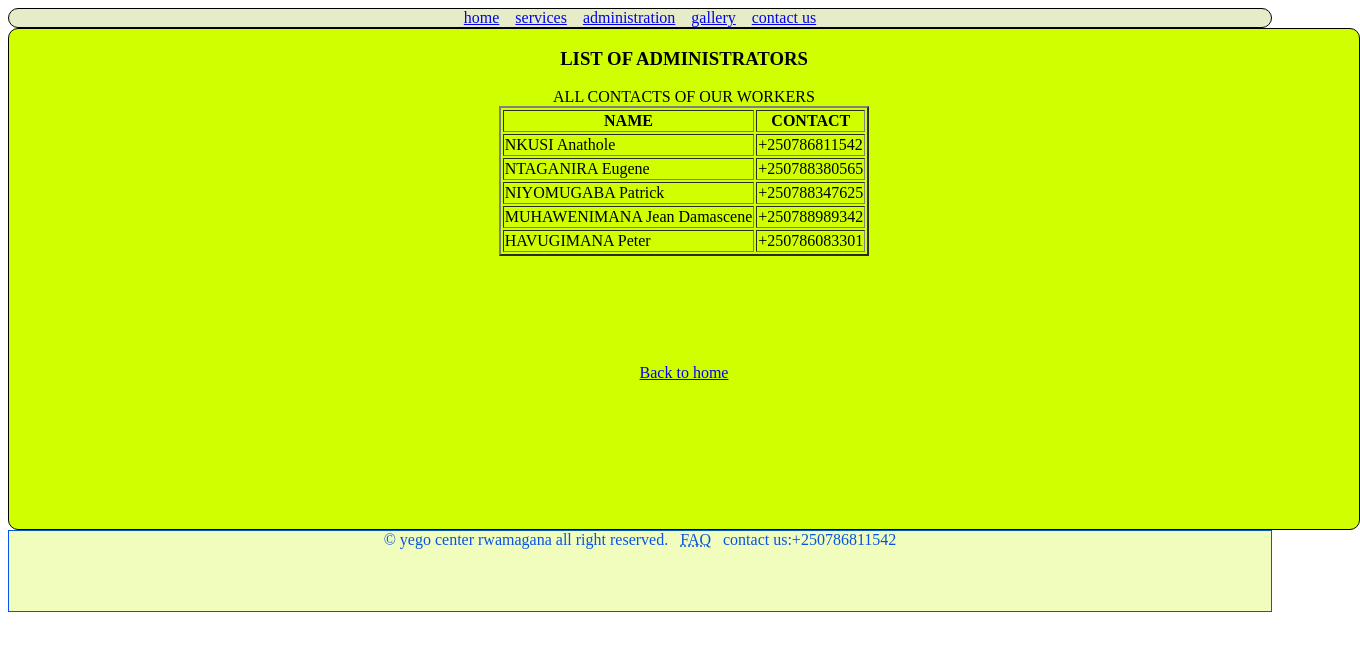
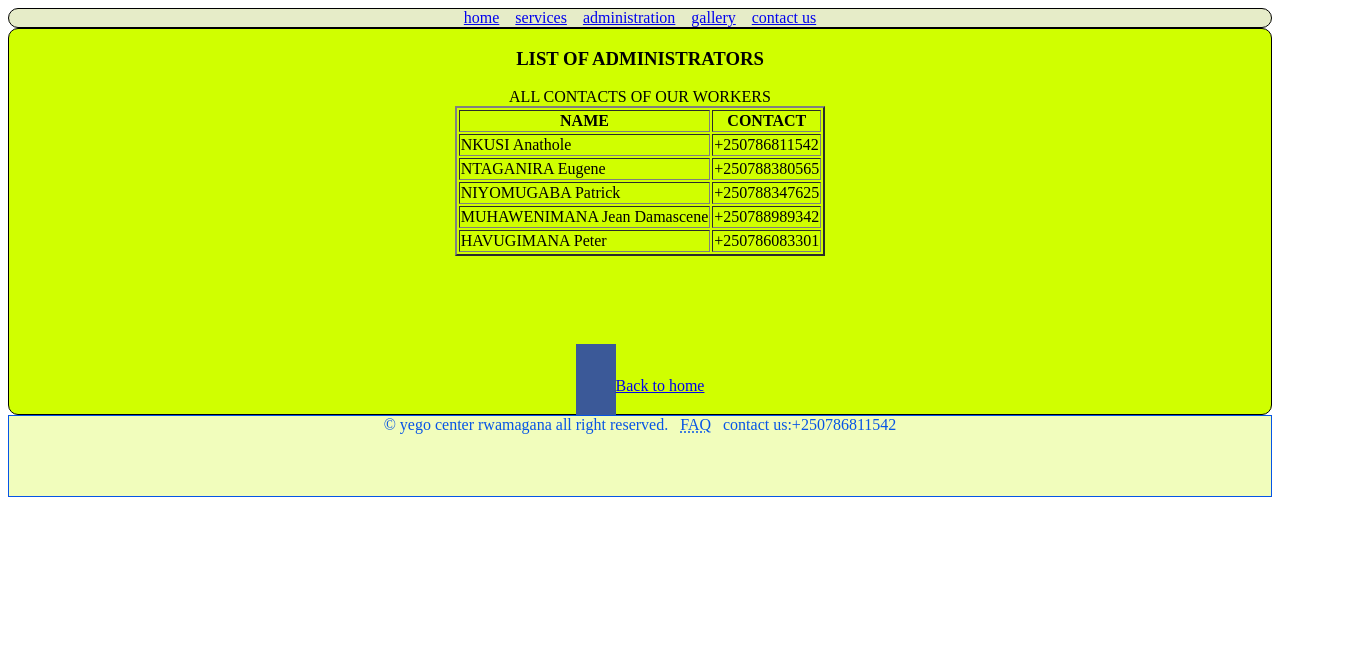
Before and after one commit to uwase-rachel/simplesite, a plain HTML site: page contact.html in a window 1280 px wide. Shown: the whole page, 1360 px wide, since content can reach past the window. Drawn offline with Linux system fonts and the light colour scheme.

Commit message:
Update contact.html

```diff
--- a/contact.html
+++ b/contact.html
@@ -14,8 +14,7 @@
         color:black;
         border:1px solid;
         border-radius:10px;
-        height: 500px;
-        width: 1350px;
+
     }
     footer{
     position: relative;
@@ -25,6 +24,28 @@
    border-radius:0px;
    height: 80px;
     }
+  .fa
+    {
+     padding:20px;
+     font-size:30px;
+     width:50px;
+     text-align: center;
+     text-decoration: none;
+     margin: 5px2px;
+     }
+
+     .fa:hover
+     {
+      opacity: 0.7;
+
+     }
+     .fa-facebook
+     {
+      background: #3B5998;
+
+     }
+
+
     </style>
     </head>
     <body><center><div><a href="index.html">home</a>&nbsp;&nbsp;&nbsp;
@@ -41,6 +62,8 @@
                    <tr><td>MUHAWENIMANA Jean Damascene</td><td>+250788989342</td></tr>
                     <tr><td>HAVUGIMANA Peter</td><td>+250786083301</td></tr>
             </table><br><br><br><br><br><br>
+
+              <a href="#" class="fa fa-facebook"></a>
             <a href="home.html">Back to home</a>
 
                  </p>
```
